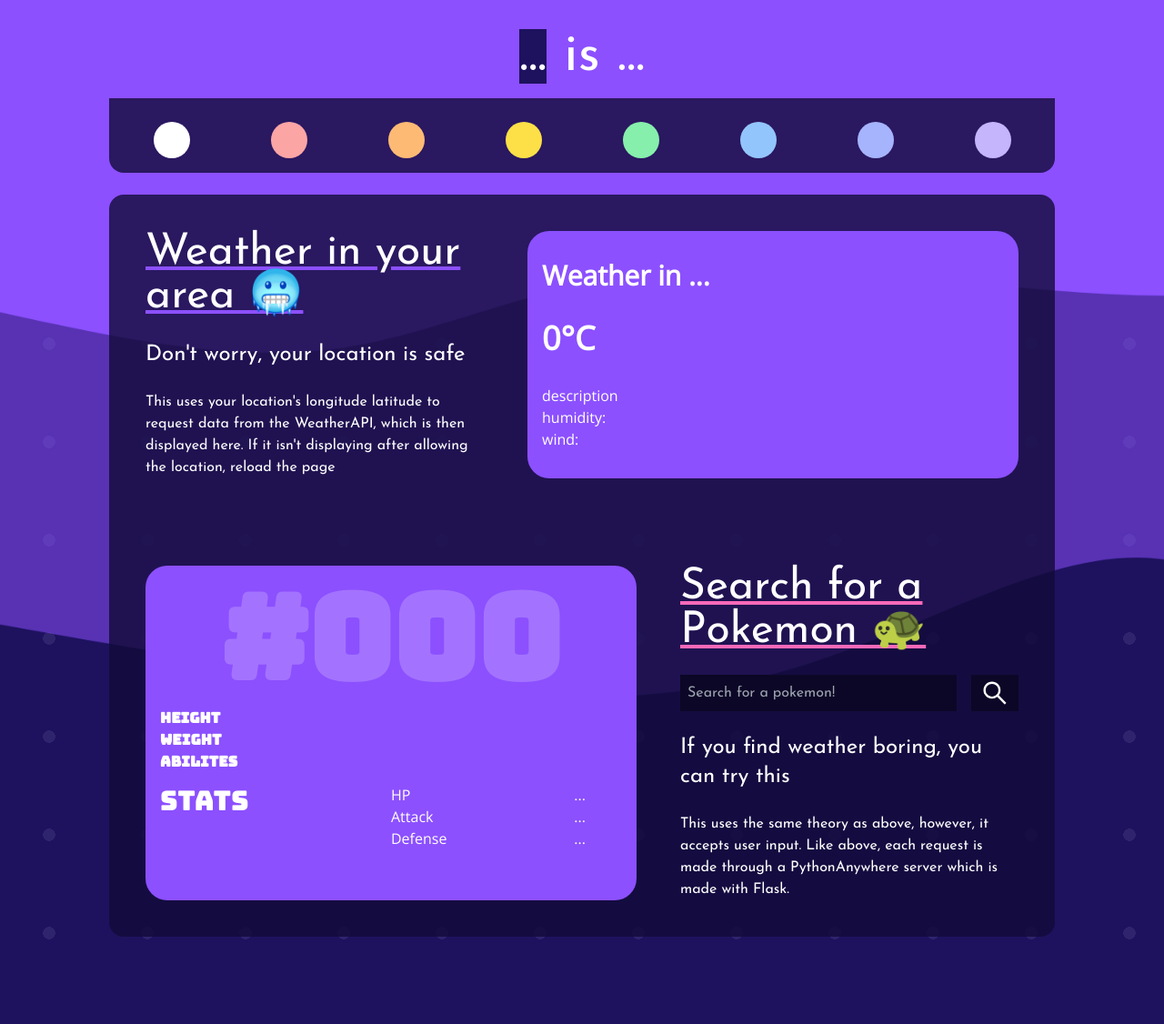
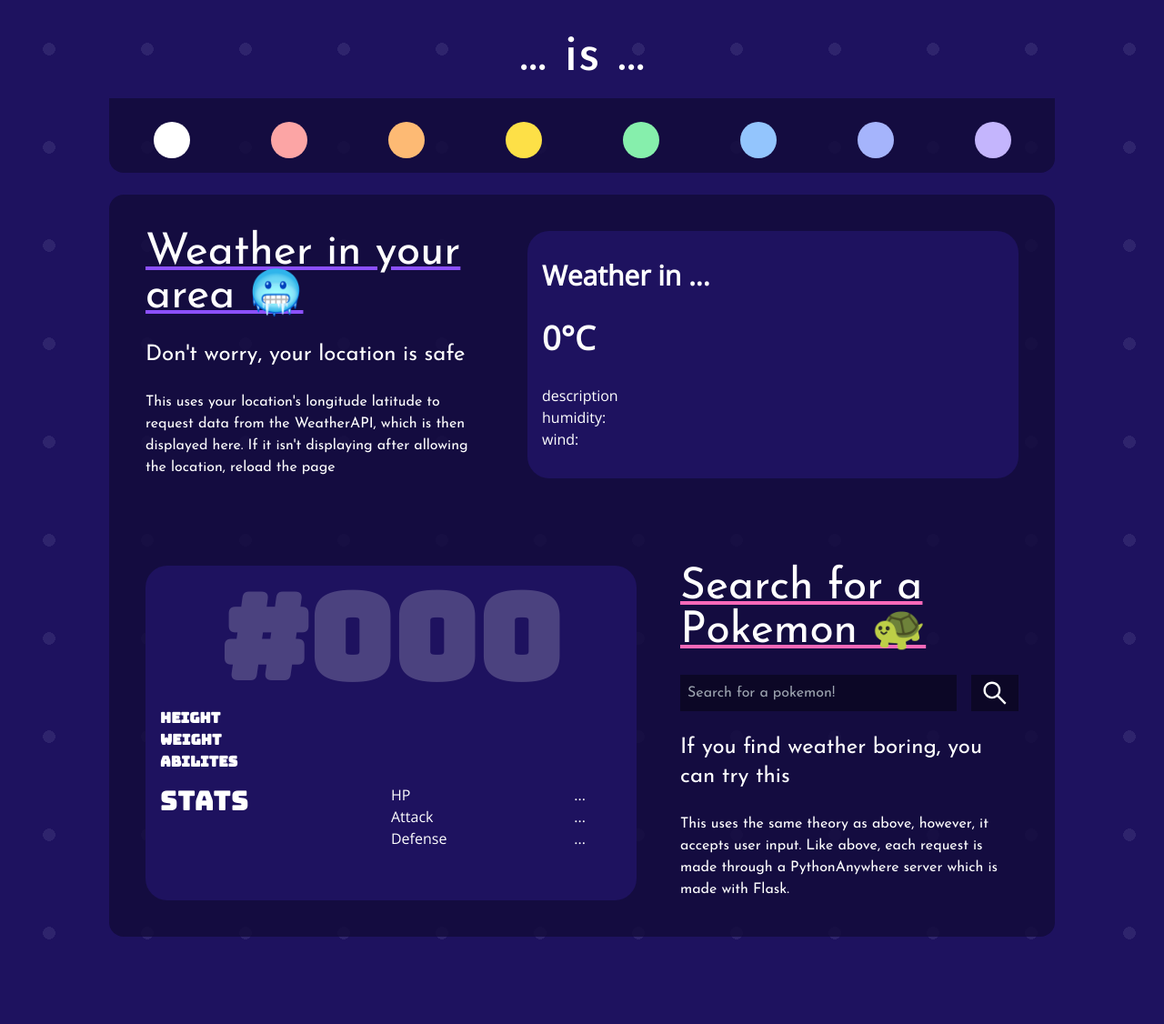
Before and after one commit to lukebottle/Luke-Milner, a Jekyll site: the page built from index.html, in a window 1280 px wide. Shown: the whole page at 91% size. Built offline with Jekyll 4.4.1, drawn with Linux system fonts in a browser that asks for light colours.

Commit message:
content [update]: general CS
- Sargent JS

```diff
--- a/assets/css/style.css
+++ b/assets/css/style.css
@@ -507,11 +507,17 @@
 .mr-4{
   margin-right: 1rem;
 }
+.mt-8{
+  margin-top: 2rem;
+}
 .flex{
   display: flex;
 }
 .grid{
   display: grid;
+}
+.hidden{
+  display: none;
 }
 .h-fit{
   height: -moz-fit-content;
@@ -537,6 +543,9 @@
 }
 .h-8{
   height: 2rem;
+}
+.h-2\/6{
+  height: 33.333333%;
 }
 .w-full{
   width: 100%;
@@ -565,17 +574,26 @@
 .auto-cols-min{
   grid-auto-columns: min-content;
 }
+.auto-cols-auto{
+  grid-auto-columns: auto;
+}
 .grid-flow-row{
   grid-auto-flow: row;
 }
 .grid-flow-col{
   grid-auto-flow: column;
 }
+.auto-rows-auto{
+  grid-auto-rows: auto;
+}
 .grid-cols-2{
   grid-template-columns: repeat(2, minmax(0, 1fr));
 }
 .grid-cols-3{
   grid-template-columns: repeat(3, minmax(0, 1fr));
+}
+.grid-cols-1{
+  grid-template-columns: repeat(1, minmax(0, 1fr));
 }
 .grid-rows-1{
   grid-template-rows: repeat(1, minmax(0, 1fr));
@@ -692,6 +710,10 @@
 .bg-LM-black-800{
   --tw-bg-opacity: 1;
   background-color: rgb(12 7 38 / var(--tw-bg-opacity));
+}
+.bg-red-600{
+  --tw-bg-opacity: 1;
+  background-color: rgb(220 38 38 / var(--tw-bg-opacity));
 }
 .bg-opacity-80{
   --tw-bg-opacity: 0.8;
--- a/index.html
+++ b/index.html
@@ -7,35 +7,60 @@
 {%- comment -%} mobile - mob {%- endcomment -%}
 {%assign fill = "text-white"%}
 {%assign icon-fill = "#d0d0d1"%}
-  <div id="js-mainTheme" class="js-mainTheme font-light {{fill}} bg-no-repeat bg-cover bg-hero-wave">
+<div id="js-mainTheme" class="js-mainTheme font-light {{fill}}">
     <div class="w-full mx-auto max-w-[1040px] h-full sm:pr-0">
         <div class="flex flex-col items-center gap-4">
-    <h1 class="relative flex justify-start pt-8 text-6xl text-light-100 mob:px-6 mob:flex-wrap"><span class="bg-LM-black-500 js-userName">...</span>&nbsp;is&nbsp;<span class="js-userState">...</span></h1>
+            <h1 class="relative flex justify-start pt-8 text-6xl text-light-100 mob:px-6 mob:flex-wrap"><span
+                    class="bg-LM-black-500 js-userName">...</span>&nbsp;is&nbsp;<span class="js-userState">...</span>
+            </h1>
             <div class="w-full h-2.5 bg-LM-black-700 bg-opacity-80">
-  <div class="bg-purple-600 h-2.5 dark:bg-LM-orange-500 js-loadBar transition-all ease-in" style="width: 0%"></div>
+                <div class="bg-purple-600 h-2.5 dark:bg-LM-orange-500 js-loadBar transition-all ease-in"
+                    style="width: 0%"></div>
             </div>
         </div>
 
-    <div class="grid w-full p-4 rounded-t-none justify-items-center bg-LM-black-700 bg-opacity-80 js-btnCard sm:gap-24 sm:gap-6 mob:gap-12 sm:grid-cols-8 sm:grid-rows-1 rounded-2xl mob:grid-rows-8 mob:grid-cols-4">
-        <button onclick="myFunction(this, 'text-white')"><div class="w-10 h-10 bg-white rounded-full"></div></button>
-        <button onclick="myFunction(this, 'text-red-300')"><div class="w-10 h-10 bg-red-300 rounded-full js-btnRed"></div></button>
-        <button onclick="myFunction(this, 'text-orange-300')"><div class="w-10 h-10 bg-orange-300 rounded-full"></div></button>
-        <button onclick="myFunction(this, 'text-yellow-300')"><div class="w-10 h-10 bg-yellow-300 rounded-full"></div></button>
-        <button onclick="myFunction(this, 'text-green-300')"><div class="w-10 h-10 bg-green-300 rounded-full"></div></button>
-        <button onclick="myFunction(this, 'text-blue-300')"><div class="w-10 h-10 bg-blue-300 rounded-full"></div></button>
-        <button onclick="myFunction(this, 'text-indigo-300')"><div class="w-10 h-10 bg-indigo-300 rounded-full"></div></button>
-        <button onclick="myFunction(this, 'text-violet-300')"><div class="w-10 h-10 rounded-full bg-violet-300"></div></button>
+        <div
+            class="grid w-full p-4 rounded-t-none justify-items-center bg-LM-black-700 bg-opacity-80 js-btnCard sm:gap-24 sm:gap-6 mob:gap-12 sm:grid-cols-8 sm:grid-rows-1 rounded-2xl mob:grid-rows-8 mob:grid-cols-4">
+            <button onclick="myFunction(this, 'text-white')">
+                <div class="w-10 h-10 bg-white rounded-full"></div>
+            </button>
+            <button onclick="myFunction(this, 'text-red-300')">
+                <div class="w-10 h-10 bg-red-300 rounded-full js-btnRed"></div>
+            </button>
+            <button onclick="myFunction(this, 'text-orange-300')">
+                <div class="w-10 h-10 bg-orange-300 rounded-full"></div>
+            </button>
+            <button onclick="myFunction(this, 'text-yellow-300')">
+                <div class="w-10 h-10 bg-yellow-300 rounded-full"></div>
+            </button>
+            <button onclick="myFunction(this, 'text-green-300')">
+                <div class="w-10 h-10 bg-green-300 rounded-full"></div>
+            </button>
+            <button onclick="myFunction(this, 'text-blue-300')">
+                <div class="w-10 h-10 bg-blue-300 rounded-full"></div>
+            </button>
+            <button onclick="myFunction(this, 'text-indigo-300')">
+                <div class="w-10 h-10 bg-indigo-300 rounded-full"></div>
+            </button>
+            <button onclick="myFunction(this, 'text-violet-300')">
+                <div class="w-10 h-10 rounded-full bg-violet-300"></div>
+            </button>
         </div>
 
         <div class="flex flex-col items-start w-full h-full p-10 mt-6 mb-12 rounded-2xl bg-LM-black-700 bg-opacity-80">
-    <div class="grid gap-12 pb-12 mob:pb-6 lg:grid-flow-col lg:grid-cols-12 sm:grid-flow-col sm:grid-cols-12 mob:grid-flow-row mob:gap-6 mob:grid-rows-2">
+            <div
+                class="grid gap-12 pb-12 mob:pb-6 lg:grid-flow-col lg:grid-cols-12 sm:grid-flow-col sm:grid-cols-12 mob:grid-flow-row mob:gap-6 mob:grid-rows-2">
                 <div class="grid grid-flow-row col-span-5 gap-6 grid-row-3">
                     <span class="text-5xl underline decoration-LM-purple-500">Weather in your area 🥶</span>
                     <span class="text-2xl">Don't worry, your location is safe</span>
-            <span class="text-1xl">This uses your location's longitude latitude to request data from the WeatherAPI, which is then displayed here. If it isn't displaying after allowing the location, reload the page</span>
+                    <span class="text-1xl">This uses your location's longitude latitude to request data from the
+                        WeatherAPI, which is then displayed here. If it isn't displaying after allowing the location,
+                        reload the page</span>
                 </div>
-        <div class="flex flex-col items-start justify-around w-full h-full col-span-7 p-4 bg-LM-purple-500 rounded-3xl font-OpenSans">
-            <span class="text-3xl font-bold decoration-LM-purple-500">Weather in <span class="js-city">...</span></span>
+                <div
+                    class="flex flex-col items-start justify-around w-full h-full col-span-7 p-4 bg-LM-black-500 rounded-3xl font-OpenSans">
+                    <span class="text-3xl font-bold decoration-LM-purple-500">Weather in <span
+                            class="js-city">...</span></span>
                     <span class="text-4xl font-bold js-temp">0°C</span>
                     <div class="flex flex-col">
                         <div class="flex flex-row items-center">
@@ -47,10 +72,14 @@
                     </div>
                 </div>
             </div>
-    <div class="grid justify-start gap-12 pt-12 mob:pt-6 lg:grid-flow-col lg:grid-cols-12 sm:grid-flow-col sm:grid-cols-12 mob:grid-flow-row mob:gap-6 mob:grid-rows-2">
+            <div
+                class="grid justify-start gap-12 pt-12 mob:pt-6 lg:grid-flow-col lg:grid-cols-12 sm:grid-flow-col sm:grid-cols-12 mob:grid-flow-row mob:gap-6 mob:grid-rows-2">
 
-        <div class="flex flex-col items-center justify-start w-full h-full col-span-7 p-4 bg-LM-purple-500 rounded-3xl font-OpenSans">
-            <div class="z-0 flex flex-row items-center font-extrabold sm:text-9xl lg:text-9xl mob:text-7xl font-bungee opacity-20 js-index">#000</div>
+                <div
+                    class="flex flex-col items-center justify-start w-full h-full col-span-7 p-4 bg-LM-black-500 rounded-3xl font-OpenSans">
+                    <div
+                        class="z-0 flex flex-row items-center font-extrabold sm:text-9xl lg:text-9xl mob:text-7xl font-bungee opacity-20 js-index">
+                        #000</div>
                     <div class="flex flex-row items-center justify-between w-full mob:justify-center">
                         <div class="flex flex-col w-64 mob:hidden">
                             <div class="text-5xl font-semibold font-bungee js-pokeName"></div>
@@ -73,17 +102,22 @@
                             <img class="js-pokeIcon" src="" alt="">
                         </div>
                     </div>
-                <div class="grid grid-flow-col grid-cols-2 grid-rows-1 overflow-hidden auto-cols-min mob:grid-cols-1 mob:grid-flow-row mob:gap-2 mob:grid-rows-2 mob:items-center mob:justify-center">
+                    <div
+                        class="grid grid-flow-col grid-cols-2 grid-rows-1 overflow-hidden auto-cols-min mob:grid-cols-1 mob:grid-flow-row mob:gap-2 mob:grid-rows-2 mob:items-center mob:justify-center">
                         <div class="text-3xl font-bungee mob:flex mob:justify-center">Stats</div>
-                    <div class="grid items-center grid-cols-3 grid-rows-3 overflow-hidden lg:gap-x-12 md:gap-x-12 mob:gap-x-8">
+                        <div
+                            class="grid items-center grid-cols-3 grid-rows-3 overflow-hidden lg:gap-x-12 md:gap-x-12 mob:gap-x-8">
                             <div>HP</div>
-                            <div class="h-4 transition-all ease-in bg-purple-600 rounded-md dark:bg-LM-orange-500 js-PokeHealthBar" style="width: 0%"></div>
+                            <div class="h-4 transition-all ease-in bg-purple-600 rounded-md dark:bg-LM-orange-500 js-PokeHealthBar"
+                                style="width: 0%"></div>
                             <div class="js-PokeHealth">...</div>
                             <div>Attack</div>
-                            <div class="h-4 transition-all ease-in bg-purple-600 rounded-md dark:bg-LM-orange-500 js-PokeAttackBar" style="width: 0%"></div>
+                            <div class="h-4 transition-all ease-in bg-purple-600 rounded-md dark:bg-LM-orange-500 js-PokeAttackBar"
+                                style="width: 0%"></div>
                             <div class="js-PokeAttack">...</div>
                             <div>Defense</div>
-                            <div class="h-4 transition-all ease-in bg-purple-600 rounded-md dark:bg-LM-orange-500 js-PokeDefenseBar" style="width: 0%"></div>
+                            <div class="h-4 transition-all ease-in bg-purple-600 rounded-md dark:bg-LM-orange-500 js-PokeDefenseBar"
+                                style="width: 0%"></div>
                             <div class="js-PokeDefense">...</div>
                         </div>
 
@@ -92,13 +126,29 @@
                 <div class="grid grid-flow-row col-span-5 gap-6 grid-row-3">
                     <span class="text-5xl underline decoration-LM-pink-500">Search for a Pokemon 🐢</span>
                     <div class="flex flex-row">
-                <input type="text" class="w-full p-2 mr-4 rounded-none js-search-bar bg-LM-black-800 active:bg-LM-black-900" placeholder="Search for a pokemon!">
-                <button class="flex items-center justify-center w-16 h-full transition-all ease-in-out rounded-none cursor-pointer js-button bg-LM-black-800 hover:bg-LM-black-900"><svg class="w-8 h-8" stroke="currentColor" fill="currentColor" stroke-width="0" viewBox="0 0 1024 1024" height="1em" width="1em" xmlns="http://www.w3.org/2000/svg"><path d="M909.6 854.5L649.9 594.8C690.2 542.7 712 479 712 412c0-80.2-31.3-155.4-87.9-212.1-56.6-56.7-132-87.9-212.1-87.9s-155.5 31.3-212.1 87.9C143.2 256.5 112 331.8 112 412c0 80.1 31.3 155.5 87.9 212.1C256.5 680.8 331.8 712 412 712c67 0 130.6-21.8 182.7-62l259.7 259.6a8.2 8.2 0 0 0 11.6 0l43.6-43.5a8.2 8.2 0 0 0 0-11.6zM570.4 570.4C528 612.7 471.8 636 412 636s-116-23.3-158.4-65.6C211.3 528 188 471.8 188 412s23.3-116.1 65.6-158.4C296 211.3 352.2 188 412 188s116.1 23.2 158.4 65.6S636 352.2 636 412s-23.3 116.1-65.6 158.4z"></path></svg></button>
+                        <input type="text"
+                            class="w-full p-2 mr-4 rounded-none js-search-bar bg-LM-black-800 active:bg-LM-black-900"
+                            placeholder="Search for a pokemon!">
+                        <button
+                            class="flex items-center justify-center w-16 h-full transition-all ease-in-out rounded-none cursor-pointer js-button bg-LM-black-800 hover:bg-LM-black-900"><svg
+                                class="w-8 h-8" stroke="currentColor" fill="currentColor" stroke-width="0"
+                                viewBox="0 0 1024 1024" height="1em" width="1em" xmlns="http://www.w3.org/2000/svg">
+                                <path
+                                    d="M909.6 854.5L649.9 594.8C690.2 542.7 712 479 712 412c0-80.2-31.3-155.4-87.9-212.1-56.6-56.7-132-87.9-212.1-87.9s-155.5 31.3-212.1 87.9C143.2 256.5 112 331.8 112 412c0 80.1 31.3 155.5 87.9 212.1C256.5 680.8 331.8 712 412 712c67 0 130.6-21.8 182.7-62l259.7 259.6a8.2 8.2 0 0 0 11.6 0l43.6-43.5a8.2 8.2 0 0 0 0-11.6zM570.4 570.4C528 612.7 471.8 636 412 636s-116-23.3-158.4-65.6C211.3 528 188 471.8 188 412s23.3-116.1 65.6-158.4C296 211.3 352.2 188 412 188s116.1 23.2 158.4 65.6S636 352.2 636 412s-23.3 116.1-65.6 158.4z">
+                                </path>
+                            </svg></button>
                     </div>
                     <span class="text-2xl">If you find weather boring, you can try this</span>
-            <span class="text-1xl">This uses the same theory as above, however, it accepts user input. Like above, each request is made through a PythonAnywhere server which is made with Flask.</span>
+                    <span class="text-1xl">This uses the same theory as above, however, it accepts user input. Like
+                        above, each request is made through a PythonAnywhere server which is made with Flask.</span>
                 </div>
             </div>
+        </div>
+        <div class="grid hidden grid-cols-1 gap-6 auto-rows-auto">
+            <span class="text-5xl underline decoration-LM-purple-500">Let's see some of my achievements</span>
+            <span class="text-2xl">In my spare time I enjoy gaming.</span>
+            <div class="flex flex-row w-full h-48 p-2 pt-8 bg-LM-black-700 bg-opacity-80">
 
             </div>
         </div>
+    </div>
```
Also changed, not shown: 1 other file. Lines whose indentation alone changed are shown as unchanged.
